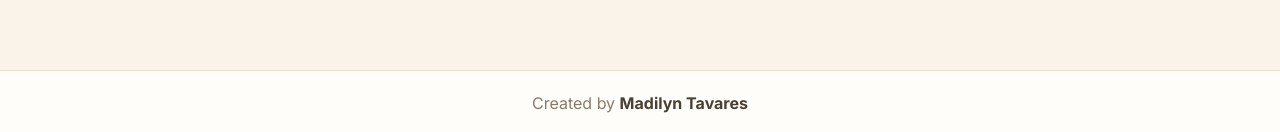
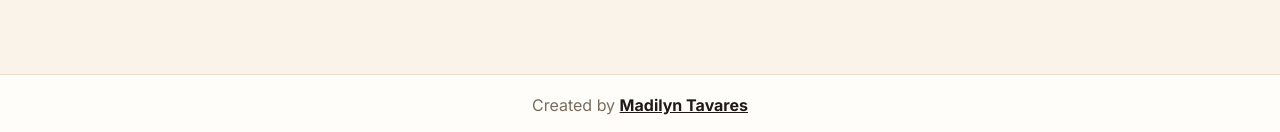
Before and after one commit to Maddie-The-Muffin/book-tracker, a Next.js app: page / in a window 1280 px wide. Shown: the part 665-797 px from the top of the page. Built offline with nearby package versions, Linux system fonts and the light colour scheme; no server answers; the database is empty.

Commit message:
Fixed footer accessibility issues and changed a text color for better contrast

```diff
--- a/src/app/globals.css
+++ b/src/app/globals.css
@@ -9,8 +9,8 @@
   /* Cafe Hygge palette: warm cream/terracotta/sage instead of stock grays. */
   --color-cream: #faf3ea;
   --color-surface: #fffdf9;
-  --color-ink: #4a3f35;
-  --color-ink-muted: #8a7a6b;
+  --color-ink: #201918;
+  --color-ink-muted: #786C5E;
   --color-border: #e8dcc9;
 
   --color-terracotta: #c97c5d;
--- a/src/components/ui/Footer.tsx
+++ b/src/components/ui/Footer.tsx
@@ -1,13 +1,13 @@
 export function Footer() {
     return  (
-    <footer aria-label="Footer" className="border-t border-border items-center py-1 bg-surface">
-        <div className="mx-auto py-4">
+    <footer className="border-t border-border items-center py-1 bg-surface">
+        <div className="mx-auto py-1">
             <p className="text-center text-ink-muted">Created by{" "}
                 <a href="https://www.maddietavares.dev/"
                 target="_blank"
                 referrerPolicy="no-referrer"
-                className="text-ink font-bold hover:underline"
-                >Madilyn Tavares <span className="sr-only"> Link to Madilyn's website (opens in a new tab)</span>
+                className="text-ink font-bold underline inline-flex min-h-11 items-center"
+                >Madilyn Tavares<span className="sr-only">(opens in a new tab)</span>
                 </a>
             </p>
         </div>
```
